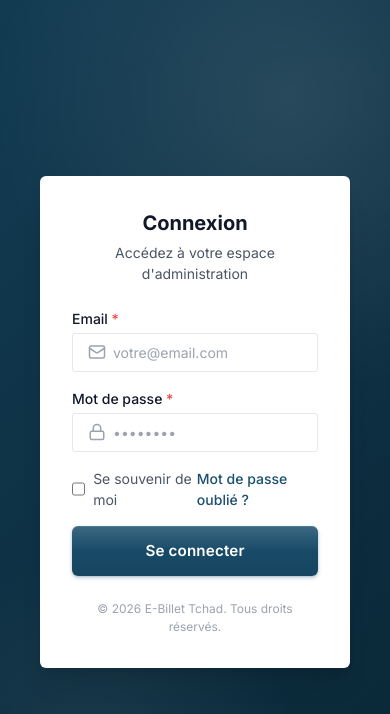
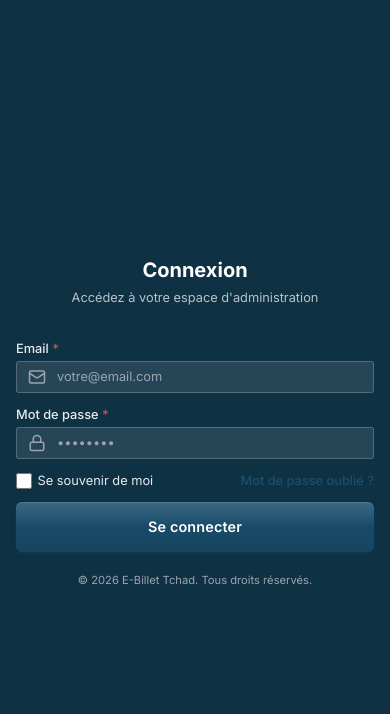
Before and after one commit to Amir-hissein/ebilletadminrepos, a React (Vite) app: page /login in a window 390 px wide. Shown: the top 714 px of the page. Built offline with nearby package versions, Linux system fonts and the light colour scheme.

Commit message:
feat(ui): implement aggressive responsiveness for native app feel on mobile

```diff
--- a/src/pages/auth/Login.module.css
+++ b/src/pages/auth/Login.module.css
@@ -223,11 +223,66 @@
 
 /* Responsive */
 @media (max-width: 768px) {
+    .login {
+        padding: 0;
+        background: var(--primary-800);
+        /* Simplified background */
+    }
+
+    .login::before,
+    .login::after {
+        display: none;
+        /* Remove distractions */
+    }
+
     .login__branding {
         display: none;
     }
 
+    .login__container {
+        padding: 0;
+        height: 100vh;
+        align-items: center;
+        justify-content: center;
+    }
+
+    .login__form-section {
+        padding: 1rem;
+        width: 100%;
+        max-width: 100%;
+    }
+
     .login__card {
         max-width: 100%;
+        width: 100%;
+        box-shadow: none;
+        /* Flat design for app feel */
+        border-radius: 0;
+        background: transparent;
+        padding: 0;
+    }
+
+    .login__header {
+        margin-bottom: 2rem;
+    }
+
+    .login__title {
+        color: white;
+        /* Text needs to be white on dark bg */
+    }
+
+    .login__subtitle {
+        color: rgba(255, 255, 255, 0.7);
+    }
+
+    /* Input overrides for dark mode feel */
+    .login__form input {
+        background: rgba(255, 255, 255, 0.1) !important;
+        border: 1px solid rgba(255, 255, 255, 0.2) !important;
+        color: white !important;
+    }
+
+    .login__form label {
+        color: rgba(255, 255, 255, 0.9);
     }
 }
--- a/src/styles/variables.css
+++ b/src/styles/variables.css
@@ -148,13 +148,36 @@
   --info-100: rgba(59, 130, 246, 0.2);
 }
 
-/* Mobile Spacing Overrides */
+/* Mobile Spacing Overrides - App-Like Feel */
 @media (max-width: 768px) {
   :root {
-    --spacing-lg: 1.25rem;
-    --spacing-xl: 1.5rem;
-    --spacing-2xl: 2rem;
-    --font-size-base: 0.95rem;
-    /* Slightly smaller base text on mobile */
+    /* Compact Spacing */
+    --spacing-xs: 0.15rem;
+    --spacing-sm: 0.35rem;
+    --spacing-md: 0.75rem;
+    /* Was 1rem */
+    --spacing-lg: 1rem;
+    /* Was 1.5rem */
+    --spacing-xl: 1.25rem;
+    /* Was 2rem */
+    --spacing-2xl: 1.5rem;
+    /* Was 3rem */
+
+    /* Compact Fonts */
+    --font-size-xs: 0.7rem;
+    --font-size-sm: 0.8rem;
+    --font-size-base: 0.9rem;
+    /* Smaller base text */
+    --font-size-lg: 1rem;
+    --font-size-xl: 1.15rem;
+    --font-size-2xl: 1.25rem;
+    --font-size-3xl: 1.5rem;
+    --font-size-4xl: 1.75rem;
+
+    /* Mobile Layout */
+    --header-height: 56px;
+    /* Smaller header */
+    --sidebar-width: 0px;
+    /* Hidden by default */
   }
 }
```
